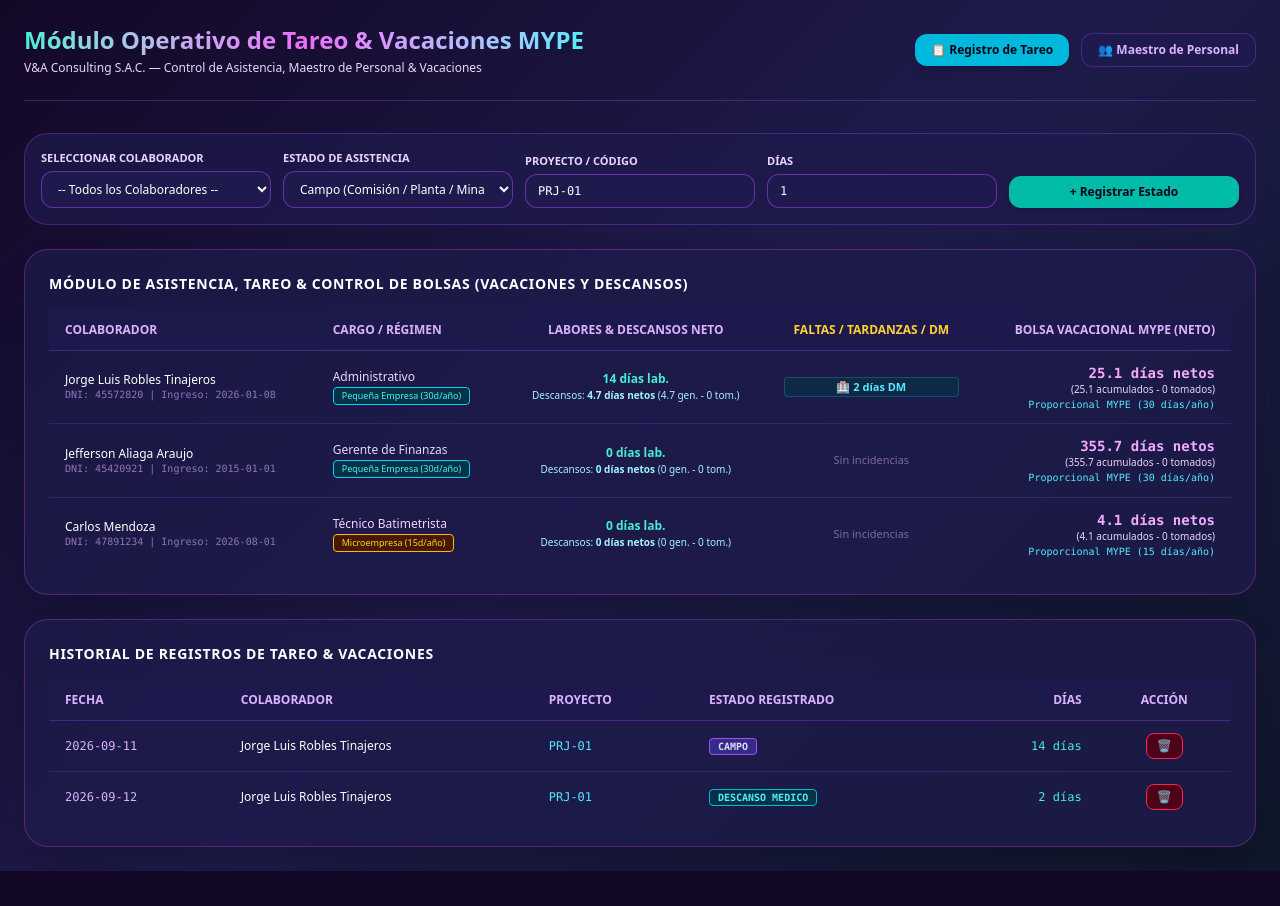
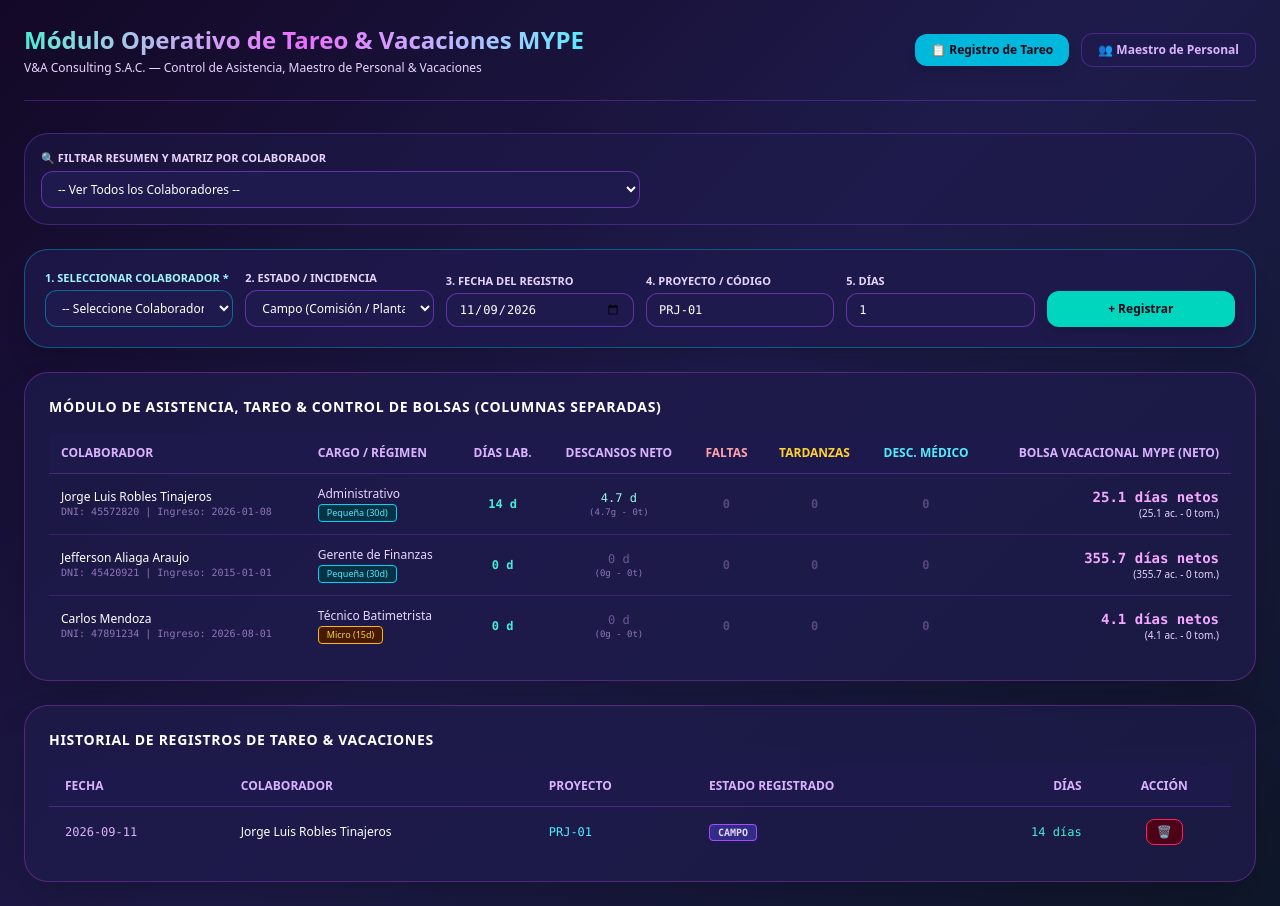
Before and after one commit to jroblestinajeros-lab/Control-de-vencimientos, a Next.js app: page /tareo in a window 1280 px wide. Before the commit the page ends 871 px from the top, so only its background shows below. Built offline with nearby package versions, Linux system fonts and the light colour scheme.

Commit message:
Update page.tsx

```diff
--- a/app/tareo/page.tsx
+++ b/app/tareo/page.tsx
@@ -38,17 +38,19 @@ export default function TareoPage() {
   const [regimeInput, setRegimeInput] = useState<'micro' | 'small'>('small');
   const [isEditing, setIsEditing] = useState(false);
 
-  // Inputs Tareo Diario y Filtro
-  const [selectedDni, setSelectedDni] = useState('');
+  // Inputs Tareo Diario
+  const [selectedDni, setSelectedDni] = useState(''); // Filtro de tabla
+  const [tareoDni, setTareoDni] = useState(''); // Formulario de registro
   const [projectCode, setProjectCode] = useState('PRJ-01');
   const [tareoStatus, setTareoStatus] = useState<'campo' | 'oficina' | 'tardanza' | 'falto' | 'descanso_medico' | 'descanso' | 'vacaciones'>('campo');
   const [daysWorkedInput, setDaysWorkedInput] = useState('1');
+  const [tareoDateInput, setTareoDateInput] = useState(new Date().toISOString().slice(0, 10));
 
   useEffect(() => {
     document.title = "Módulo Operativo de Tareo & Vacaciones MYPE | V&A Consulting";
 
-    const savedCollabs = localStorage.getItem('vya_collaborators_permanent');
-    const savedTareos = localStorage.getItem('vya_tareos_permanent');
+    const savedCollabs = localStorage.getItem('vya_collabs_v8');
+    const savedTareos = localStorage.getItem('vya_tareos_v8');
 
     if (savedCollabs) {
       try { setCollaborators(JSON.parse(savedCollabs)); } catch (e) { setCollaborators([]); }
@@ -59,18 +61,17 @@ export default function TareoPage() {
         { dni: '47891234', name: 'Carlos Mendoza', cargo: 'Técnico Batimetrista', startDate: '2026-08-01', regime: 'micro' }
       ];
       setCollaborators(defaultCollabs);
-      localStorage.setItem('vya_collaborators_permanent', JSON.stringify(defaultCollabs));
+      localStorage.setItem('vya_collabs_v8', JSON.stringify(defaultCollabs));
     }
 
     if (savedTareos) {
       try { setTareos(JSON.parse(savedTareos)); } catch (e) { setTareos([]); }
     } else {
       const defaultTareos: TareoRecord[] = [
-        { id: '1', dni: '45572820', name: 'Jorge Luis Robles Tinajeros', cargo: 'Administrativo', projectCode: 'PRJ-01', status: 'campo', daysWorked: 14, date: '2026-09-11' },
-        { id: '2', dni: '45572820', name: 'Jorge Luis Robles Tinajeros', cargo: 'Administrativo', projectCode: 'PRJ-01', status: 'descanso_medico', daysWorked: 2, date: '2026-09-12' }
+        { id: '1', dni: '45572820', name: 'Jorge Luis Robles Tinajeros', cargo: 'Administrativo', projectCode: 'PRJ-01', status: 'campo', daysWorked: 14, date: '2026-09-11' }
       ];
       setTareos(defaultTareos);
-      localStorage.setItem('vya_tareos_permanent', JSON.stringify(defaultTareos));
+      localStorage.setItem('vya_tareos_v8', JSON.stringify(defaultTareos));
     }
 
     setLoading(false);
@@ -134,7 +135,7 @@ export default function TareoPage() {
     }
 
     setCollaborators(updated);
-    localStorage.setItem('vya_collaborators_permanent', JSON.stringify(updated));
+    localStorage.setItem('vya_collabs_v8', JSON.stringify(updated));
 
     setDniInput('');
     setNameInput('');
@@ -158,14 +159,17 @@ export default function TareoPage() {
     if (!confirm('¿Deseas eliminar este colaborador del maestro?')) return;
     const updated = collaborators.filter(c => c.dni !== dni);
     setCollaborators(updated);
-    localStorage.setItem('vya_collaborators_permanent', JSON.stringify(updated));
+    localStorage.setItem('vya_collabs_v8', JSON.stringify(updated));
   };
 
   const handleAddTareo = (e: React.FormEvent) => {
     e.preventDefault();
-    if (!selectedDni) return;
+    if (!tareoDni) {
+      alert('Por favor seleccione un colaborador.');
+      return;
+    }
 
-    const collab = collaborators.find(c => c.dni === selectedDni);
+    const collab = collaborators.find(c => c.dni === tareoDni);
     if (!collab) return;
 
     const valDays = parseFloat(daysWorkedInput) || 1;
@@ -177,21 +181,20 @@ export default function TareoPage() {
       projectCode,
       status: tareoStatus,
       daysWorked: valDays,
-      date: new Date().toISOString().slice(0, 10),
+      date: tareoDateInput,
     };
 
     const updated = [newRecord, ...tareos];
     setTareos(updated);
-    localStorage.setItem('vya_tareos_permanent', JSON.stringify(updated));
+    localStorage.setItem('vya_tareos_v8', JSON.stringify(updated));
   };
 
   const handleDeleteTareo = (id: string) => {
     const updated = tareos.filter(t => t.id !== id);
     setTareos(updated);
-    localStorage.setItem('vya_tareos_permanent', JSON.stringify(updated));
+    localStorage.setItem('vya_tareos_v8', JSON.stringify(updated));
   };
 
-  // Filtrar colaboradores según el DNI seleccionado en el desplegable superior
   const displayedCollaborators = selectedDni
     ? collaborators.filter(c => c.dni === selectedDni)
     : collaborators;
@@ -332,19 +335,37 @@ export default function TareoPage() {
           </div>
         ) : (
           <div className="space-y-6">
-            {/* PANEL DE REGISTRO RÁPIDO DE TAREO */}
-            <form onSubmit={handleAddTareo} className="grid grid-cols-1 md:grid-cols-5 gap-3 bg-indigo-950/70 p-4 rounded-3xl border border-purple-500/30 items-end">
-              <div>
-                <label className="block text-[11px] font-semibold text-purple-200 uppercase mb-1">Seleccionar Colaborador</label>
-                <select value={selectedDni} onChange={(e) => setSelectedDni(e.target.value)} required className="w-full bg-indigo-950 border border-purple-500/50 rounded-xl px-3 py-2 text-white text-xs">
-                  <option value="">-- Todos los Colaboradores --</option>
+            {/* FILTRAR TABLA */}
+            <div className="bg-indigo-950/50 p-4 rounded-3xl border border-purple-500/30 flex flex-col md:flex-row items-center justify-between gap-4">
+              <div className="w-full md:w-1/2">
+                <label className="block text-[11px] font-semibold text-purple-200 uppercase mb-1">🔍 Filtrar Resumen y Matriz por Colaborador</label>
+                <select value={selectedDni} onChange={(e) => setSelectedDni(e.target.value)} className="w-full bg-indigo-950 border border-purple-500/50 rounded-xl px-3 py-2 text-white text-xs">
+                  <option value="">-- Ver Todos los Colaboradores --</option>
                   {collaborators.map(c => (
                     <option key={c.dni} value={c.dni}>{c.name} (DNI: {c.dni})</option>
                   ))}
                 </select>
               </div>
+              {selectedDni && (
+                <button onClick={() => setSelectedDni('')} className="text-xs text-teal-300 underline font-bold mt-2 md:mt-6">
+                  Mostrar Todos
+                </button>
+              )}
+            </div>
+
+            {/* FORMULARIO DE REGISTRO */}
+            <form onSubmit={handleAddTareo} className="grid grid-cols-1 md:grid-cols-6 gap-3 bg-indigo-950/80 p-5 rounded-3xl border border-cyan-500/40 items-end shadow-xl">
               <div>
-                <label className="block text-[11px] font-semibold text-purple-200 uppercase mb-1">Estado de Asistencia</label>
+                <label className="block text-[11px] font-semibold text-cyan-200 uppercase mb-1">1. Seleccionar Colaborador *</label>
+                <select value={tareoDni} onChange={(e) => setTareoDni(e.target.value)} required className="w-full bg-indigo-950 border border-cyan-500/50 rounded-xl px-3 py-2 text-white text-xs">
+                  <option value="">-- Seleccione Colaborador --</option>
+                  {collaborators.map(c => (
+                    <option key={c.dni} value={c.dni}>{c.name}</option>
+                  ))}
+                </select>
+              </div>
+              <div>
+                <label className="block text-[11px] font-semibold text-purple-200 uppercase mb-1">2. Estado / Incidencia</label>
                 <select value={tareoStatus} onChange={(e) => setTareoStatus(e.target.value as any)} className="w-full bg-indigo-950 border border-purple-500/50 rounded-xl px-3 py-2 text-white text-xs">
                   <option value="campo">Campo (Comisión / Planta / Mina)</option>
                   <option value="oficina">Oficina</option>
@@ -356,39 +377,38 @@ export default function TareoPage() {
                 </select>
               </div>
               <div>
-                <label className="block text-[11px] font-semibold text-purple-200 uppercase mb-1">Proyecto / Código</label>
+                <label className="block text-[11px] font-semibold text-purple-200 uppercase mb-1">3. Fecha del Registro</label>
+                <input type="date" value={tareoDateInput} onChange={(e) => setTareoDateInput(e.target.value)} required className="w-full bg-indigo-950 border border-purple-500/50 rounded-xl px-3 py-2 text-white text-xs font-mono" />
+              </div>
+              <div>
+                <label className="block text-[11px] font-semibold text-purple-200 uppercase mb-1">4. Proyecto / Código</label>
                 <input type="text" value={projectCode} onChange={(e) => setProjectCode(e.target.value)} className="w-full bg-indigo-950 border border-purple-500/50 rounded-xl px-3 py-2 text-white text-xs font-mono" />
               </div>
               <div>
-                <label className="block text-[11px] font-semibold text-purple-200 uppercase mb-1">Días</label>
+                <label className="block text-[11px] font-semibold text-purple-200 uppercase mb-1">5. Días</label>
                 <input type="number" step="0.5" value={daysWorkedInput} onChange={(e) => setDaysWorkedInput(e.target.value)} required className="w-full bg-indigo-950 border border-purple-500/50 rounded-xl px-3 py-2 text-white text-xs font-mono" />
               </div>
               <div>
-                <button type="submit" className="w-full bg-teal-500 hover:bg-teal-400 text-slate-950 font-bold text-xs py-2 rounded-xl shadow-md">+ Registrar Estado</button>
+                <button type="submit" className="w-full bg-teal-400 hover:bg-teal-300 text-slate-950 font-black text-xs py-2.5 rounded-xl shadow-lg">+ Registrar</button>
               </div>
             </form>
 
-            {/* BOTÓN PARA LIMPIAR FILTRO SI ESTÁ SELECCIONADO UN COLABORADOR */}
-            {selectedDni && (
-              <div className="flex justify-between items-center bg-cyan-950/40 border border-cyan-500/40 px-4 py-2 rounded-2xl text-xs text-cyan-200">
-                <span>🔍 Mostrando datos filtrados para: <b>{collaborators.find(c => c.dni === selectedDni)?.name}</b></span>
-                <button onClick={() => setSelectedDni('')} className="underline text-teal-300 hover:text-teal-200 font-bold">Ver Todos los Colaboradores</button>
-              </div>
-            )}
-
-            {/* MATRIZ DE TAREO & RESUMEN FILTRADO */}
+            {/* MATRIZ DE TAREO CON COLUMNAS SEPARADAS */}
             <div className="rounded-3xl p-6 shadow-2xl border space-y-4" style={{ backgroundColor: 'rgba(30, 27, 75, 0.75)', borderColor: 'rgba(217, 70, 239, 0.3)' }}>
-              <h2 className="text-sm font-bold text-white uppercase tracking-wider">Módulo de Asistencia, Tareo & Control de Bolsas (Vacaciones y Descansos)</h2>
+              <h2 className="text-sm font-bold text-white uppercase tracking-wider">Módulo de Asistencia, Tareo & Control de Bolsas (Columnas Separadas)</h2>
 
               <div className="overflow-x-auto">
                 <table className="w-full text-left text-sm text-purple-200">
                   <thead className="bg-indigo-950/80 text-purple-300 uppercase text-xs border-b border-purple-500/30">
                     <tr>
-                      <th className="px-4 py-3">Colaborador</th>
-                      <th className="px-4 py-3">Cargo / Régimen</th>
-                      <th className="px-4 py-3 text-center">Labores & Descansos Neto</th>
-                      <th className="px-4 py-3 text-center text-amber-300">Faltas / Tardanzas / DM</th>
-                      <th className="px-4 py-3 text-right">Bolsa Vacacional MYPE (Neto)</th>
+                      <th className="px-3 py-3">Colaborador</th>
+                      <th className="px-3 py-3">Cargo / Régimen</th>
+                      <th className="px-3 py-3 text-center">Días Lab.</th>
+                      <th className="px-3 py-3 text-center">Descansos Neto</th>
+                      <th className="px-3 py-3 text-center text-rose-300">Faltas</th>
+                      <th className="px-3 py-3 text-center text-amber-300">Tardanzas</th>
+                      <th className="px-3 py-3 text-center text-cyan-300">Desc. Médico</th>
+                      <th className="px-3 py-3 text-right">Bolsa Vacacional MYPE (Neto)</th>
                     </tr>
                   </thead>
                   <tbody className="divide-y divide-purple-500/20 font-mono text-xs">
@@ -409,49 +429,36 @@ export default function TareoPage() {
 
                       return (
                         <tr key={c.dni} className="hover:bg-indigo-900/30">
-                          <td className="px-4 py-3 text-white font-sans font-medium">
+                          <td className="px-3 py-3 text-white font-sans font-medium">
                             {c.name}
                             <div className="text-[10px] text-purple-300/60 font-mono">DNI: {c.dni} | Ingreso: {c.startDate}</div>
                           </td>
-                          <td className="px-4 py-3 font-sans">
+                          <td className="px-3 py-3 font-sans">
                             <div className="text-purple-200 font-medium">{c.cargo}</div>
                             <span className={`inline-block mt-0.5 px-2 py-0.5 rounded text-[9px] border ${c.regime === 'micro' ? 'bg-amber-950 border-amber-400 text-amber-300' : 'bg-cyan-950 border-cyan-400 text-cyan-300'}`}>
-                              {c.regime === 'micro' ? 'Microempresa (15d/año)' : 'Pequeña Empresa (30d/año)'}
+                              {c.regime === 'micro' ? 'Micro (15d)' : 'Pequeña (30d)'}
                             </span>
                           </td>
-                          <td className="px-4 py-3 text-center font-sans">
-                            <div className="text-teal-300 font-bold">{totalCampoOficina} días lab.</div>
-                            <div className="text-[10px] text-cyan-200 mt-0.5">
-                              Descansos: <span className="font-bold">{netRest} días netos</span> ({generatedRest} gen. - {takenRest} tom.)
-                            </div>
+                          <td className="px-3 py-3 text-center text-teal-300 font-bold">{totalCampoOficina} d</td>
+                          <td className="px-3 py-3 text-center text-teal-200">
+                            {netRest > 0 ? `${netRest} d` : <span className="text-purple-300/40">0 d</span>}
+                            <div className="text-[9px] text-purple-300/60">({generatedRest}g - {takenRest}t)</div>
                           </td>
-                          {/* COLUMNA DE INCIDENCIAS DETALLADAS Y CLARAS */}
-                          <td className="px-4 py-3 text-center font-sans">
-                            <div className="text-[11px] space-y-0.5">
-                              {totalFaltas > 0 ? (
-                                <div className="text-rose-400 font-bold bg-rose-950/60 px-2 py-0.5 rounded border border-rose-500/30">
-                                  🔴 {totalFaltas} {totalFaltas === 1 ? 'falta' : 'faltas'}
-                                </div>
-                              ) : null}
-                              {totalDescansoMedico > 0 ? (
-                                <div className="text-cyan-300 font-bold bg-cyan-950/60 px-2 py-0.5 rounded border border-cyan-500/30">
-                                  🏥 {totalDescansoMedico} {totalDescansoMedico === 1 ? 'día DM' : 'días DM'}
-                                </div>
-                              ) : null}
-                              {totalTardanzas > 0 ? (
-                                <div className="text-amber-300 font-bold bg-amber-950/60 px-2 py-0.5 rounded border border-amber-500/30">
-                                  🟡 {totalTardanzas} {totalTardanzas === 1 ? 'tardanza' : 'tardanzas'}
-                                </div>
-                              ) : null}
-                              {totalFaltas === 0 && totalDescansoMedico === 0 && totalTardanzas === 0 && (
-                                <span className="text-purple-300/50">Sin incidencias</span>
-                              )}
-                            </div>
+                          {/* COLUMNA FALTAS */}
+                          <td className="px-3 py-3 text-center font-bold text-rose-400">
+                            {totalFaltas > 0 ? `${totalFaltas} d` : <span className="text-purple-300/30">0</span>}
                           </td>
-                          <td className="px-4 py-3 text-right">
+                          {/* COLUMNA TARDANZAS */}
+                          <td className="px-3 py-3 text-center font-bold text-amber-300">
+                            {totalTardanzas > 0 ? `${totalTardanzas} d` : <span className="text-purple-300/30">0</span>}
+                          </td>
+                          {/* COLUMNA DESCANSO MÉDICO */}
+                          <td className="px-3 py-3 text-center font-bold text-cyan-300">
+                            {totalDescansoMedico > 0 ? `${totalDescansoMedico} d` : <span className="text-purple-300/30">0</span>}
+                          </td>
+                          <td className="px-3 py-3 text-right">
                             <div className="text-fuchsia-300 font-black text-sm">{vac.netDays} días netos</div>
-                            <div className="text-[10px] text-purple-200 font-sans">({vac.earnedDays} acumulados - {takenVac} tomados)</div>
-                            <div className="text-[10px] text-cyan-300 font-mono mt-0.5">{vac.statusMessage}</div>
+                            <div className="text-[10px] text-purple-200 font-sans">({vac.earnedDays} ac. - {takenVac} tom.)</div>
                           </td>
                         </tr>
                       );
@@ -461,7 +468,7 @@ export default function TareoPage() {
               </div>
             </div>
 
-            {/* HISTORIAL FILTRADO */}
+            {/* HISTORIAL */}
             <div className="rounded-3xl p-6 shadow-2xl border space-y-4" style={{ backgroundColor: 'rgba(30, 27, 75, 0.75)', borderColor: 'rgba(217, 70, 239, 0.3)' }}>
               <h2 className="text-sm font-bold text-white uppercase tracking-wider">Historial de Registros de Tareo & Vacaciones</h2>
               <div className="overflow-x-auto">
@@ -479,7 +486,7 @@ export default function TareoPage() {
                   <tbody className="divide-y divide-purple-500/20 font-mono text-xs">
                     {displayedTareos.length === 0 ? (
                       <tr>
-                        <td colSpan={6} className="text-center py-4 text-purple-300/50">No hay registros de tareo para este colaborador.</td>
+                        <td colSpan={6} className="text-center py-4 text-purple-300/50">No hay registros de tareo.</td>
                       </tr>
                     ) : (
                       displayedTareos.map((t) => (
```
